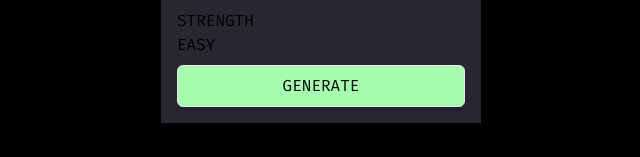
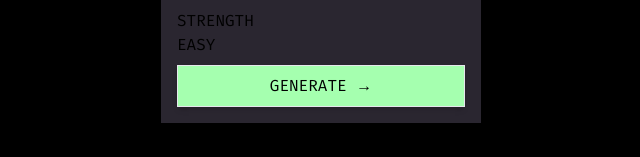
Before and after one commit to iAmNsengi/RandomPasswordGenerator, a React (Vite) app: page / in a window 1280 px wide. Shown: the part 442-599 px from the top of the page, without its empty margins (319-959 px from the left). Built offline with nearby package versions, Linux system fonts and the light colour scheme.

Commit message:
updated generate button

```diff
--- a/src/App.tsx
+++ b/src/App.tsx
@@ -64,9 +64,9 @@ export default function App() {
         <PasswordStrength />
         <button
           onClick={handleGeneratePassword}
-          className="px-4 py-2 bg-PastelGreen rounded-md shadow-md w-full border text-black border-solid hover:border-PastelGreen hover:text-PastelGreen hover:bg-BalticSea transition-all duration-300 uppercase"
+          className="px-4 py-2 bg-PastelGreen shadow-md w-full border text-black border-solid hover:border-PastelGreen hover:text-PastelGreen hover:bg-BalticSea transition-all duration-300 uppercase"
         >
-          generate
+          generate &#8594;
         </button>
       </div>
     </div>
```
